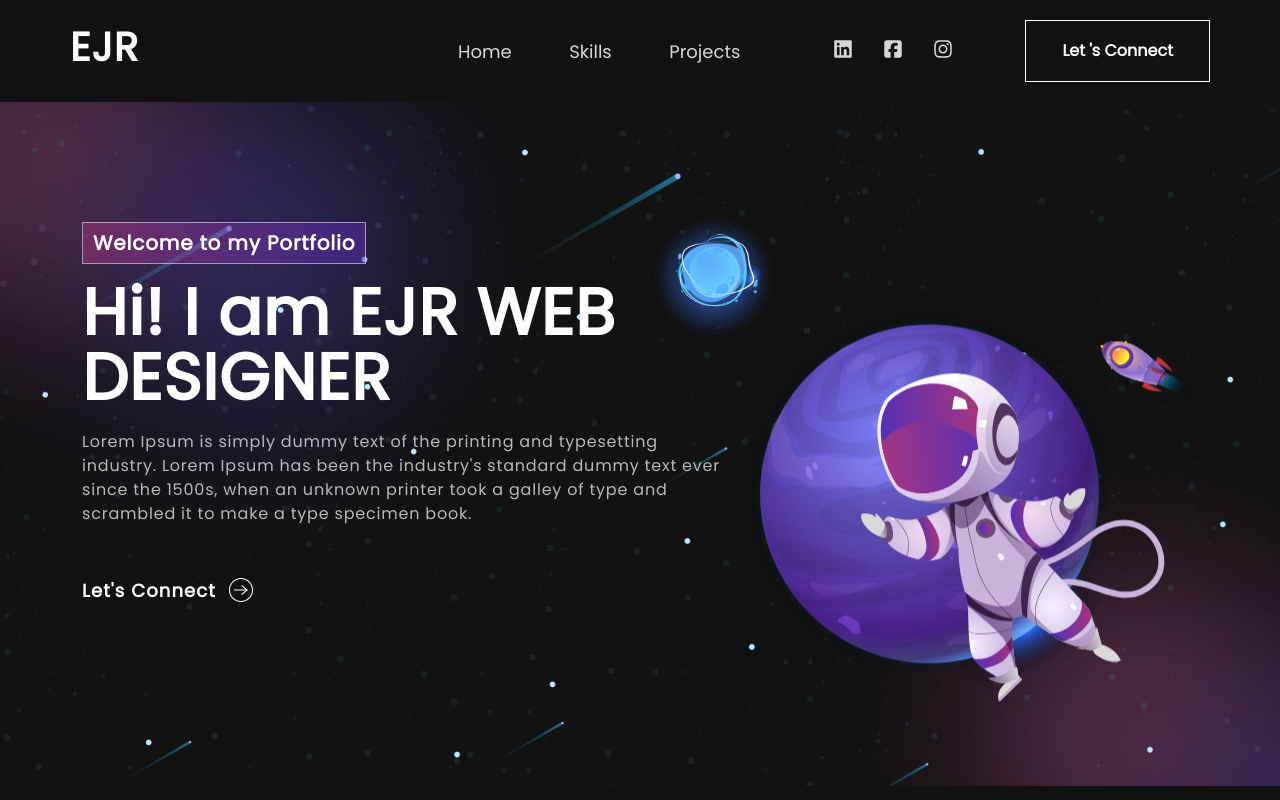
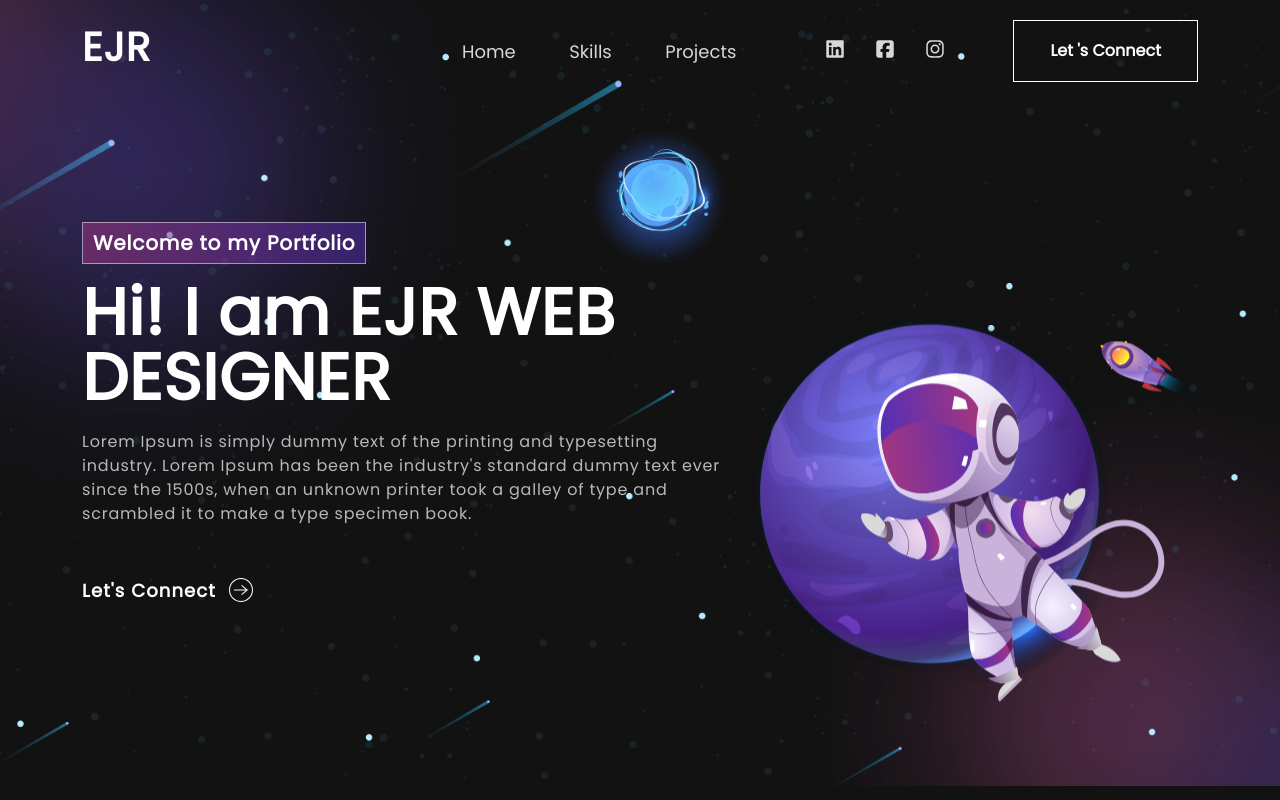
Before and after one commit to bishojbk/Portfolios, a React (Create React App) app in the folder portfolio1/: page / in a window 1280 px wide. Shown: the top 800 px of the page. Built offline with nearby package versions, Linux system fonts and the light colour scheme.

Commit message:
Nav and Banner Image Same

```diff
--- a/portfolio1/src/App.js
+++ b/portfolio1/src/App.js
@@ -11,8 +11,10 @@ import "./app.styles.scss";
 function App() {
   return (
     <div>
-      <Navbar />
-      <Banner />
+      <div className="background">
+        <Navbar />
+        <Banner />
+      </div>
       <Skills />
       <Projects />
       <Contacts />
--- a/portfolio1/src/app.styles.scss
+++ b/portfolio1/src/app.styles.scss
@@ -8,7 +8,11 @@
 
 body {
   overflow-x: hidden;
-  background-color: #121212 !important;
   color: #fff !important;
   font-family: "Poppins";
 }
+.background {
+  background: url("../src/assets/img/banner-bg.png");
+  background-size: cover;
+  background-position: center;
+}
--- a/portfolio1/src/layouts/navbar/navbar.js
+++ b/portfolio1/src/layouts/navbar/navbar.js
@@ -2,17 +2,23 @@ import React from "react";
 
 import { FontAwesomeIcon } from "@fortawesome/react-fontawesome";
 
+// import { ReactComponent as HeaderImg } from "../../assets/img/header-img.svg";
 import { faLinkedin } from "@fortawesome/free-brands-svg-icons";
 import { faInstagram } from "@fortawesome/free-brands-svg-icons";
 import { faSquareFacebook } from "@fortawesome/free-brands-svg-icons";
 
 import "./navbar.styles.scss";
 
+const Home = () => {};
+
 const Navbar = () => {
   return (
-    <div className="navbar-section container">
+    <div className="navbar-section">
+      <div className="container">
         <div className="row align-items-center">
-        <h2 className="col-lg-4">EJR</h2>
+          <h2 className="col-lg-4" onClick={Home}>
+            EJR
+          </h2>
           <div className="col-lg-8 d-flex justify-content-between align-items-center">
             <a href="#home">Home</a>
             <a href="#skills">Skills</a>
@@ -46,6 +52,7 @@ const Navbar = () => {
           </div>
         </div>
       </div>
+    </div>
   );
 };
 
--- a/portfolio1/src/layouts/navbar/navbar.styles.scss
+++ b/portfolio1/src/layouts/navbar/navbar.styles.scss
@@ -1,5 +1,6 @@
 .navbar-section {
   padding: 20px 0;
+
   h2 {
     font-size: 40px;
     font-weight: 600;
--- a/portfolio1/src/pages/banner/banner.styles.scss
+++ b/portfolio1/src/pages/banner/banner.styles.scss
@@ -1,7 +1,5 @@
 .banner-section {
-  background-image: url("../../assets/img/banner-bg.png");
   padding: 120px 0 50px 0;
-  background-size: cover;
 
   h5 {
     font-weight: 700;
--- a/portfolio1/src/pages/projects/projects.js
+++ b/portfolio1/src/pages/projects/projects.js
@@ -1,11 +1,11 @@
 import React from "react";
 
-import Brandspire from "../../assets/img/Brandspire.png";
 import Pizza from "../../assets/img/Pizza.png";
 import Piano from "../../assets/img/Piano.png";
+import Clock from "../../assets/img/Clock.png";
+import Website1 from "../../assets/img/Website1.png";
+import Brandspire from "../../assets/img/Brandspire.png";
 import WhackAMole from "../../assets/img/whackamole.png";
-import Website1 from "../../assets/img/Website1.png";
-import Clock from "../../assets/img/Clock.png";
 
 import "./projects.styles.scss";
 
```
Lines whose indentation alone changed are shown as unchanged.
